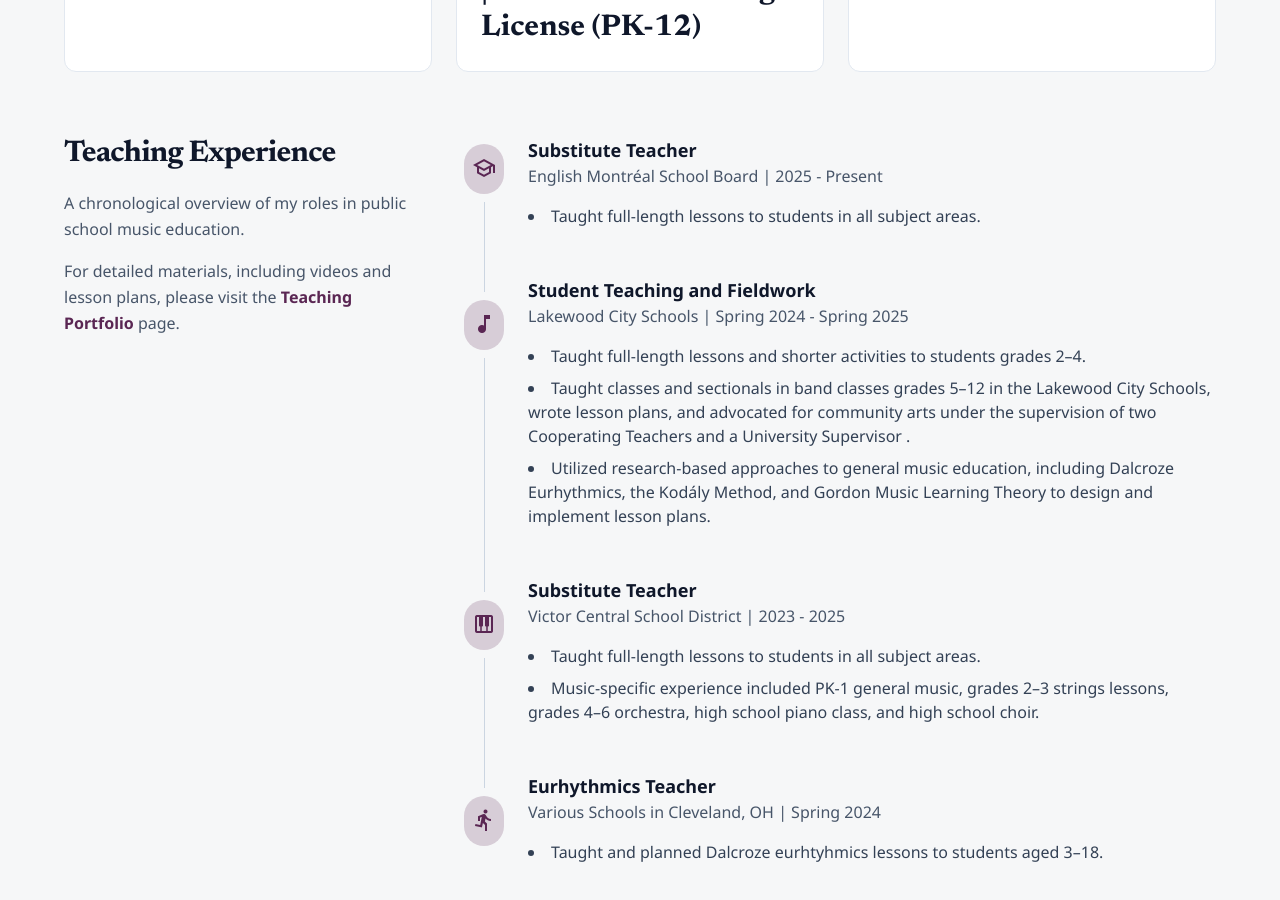
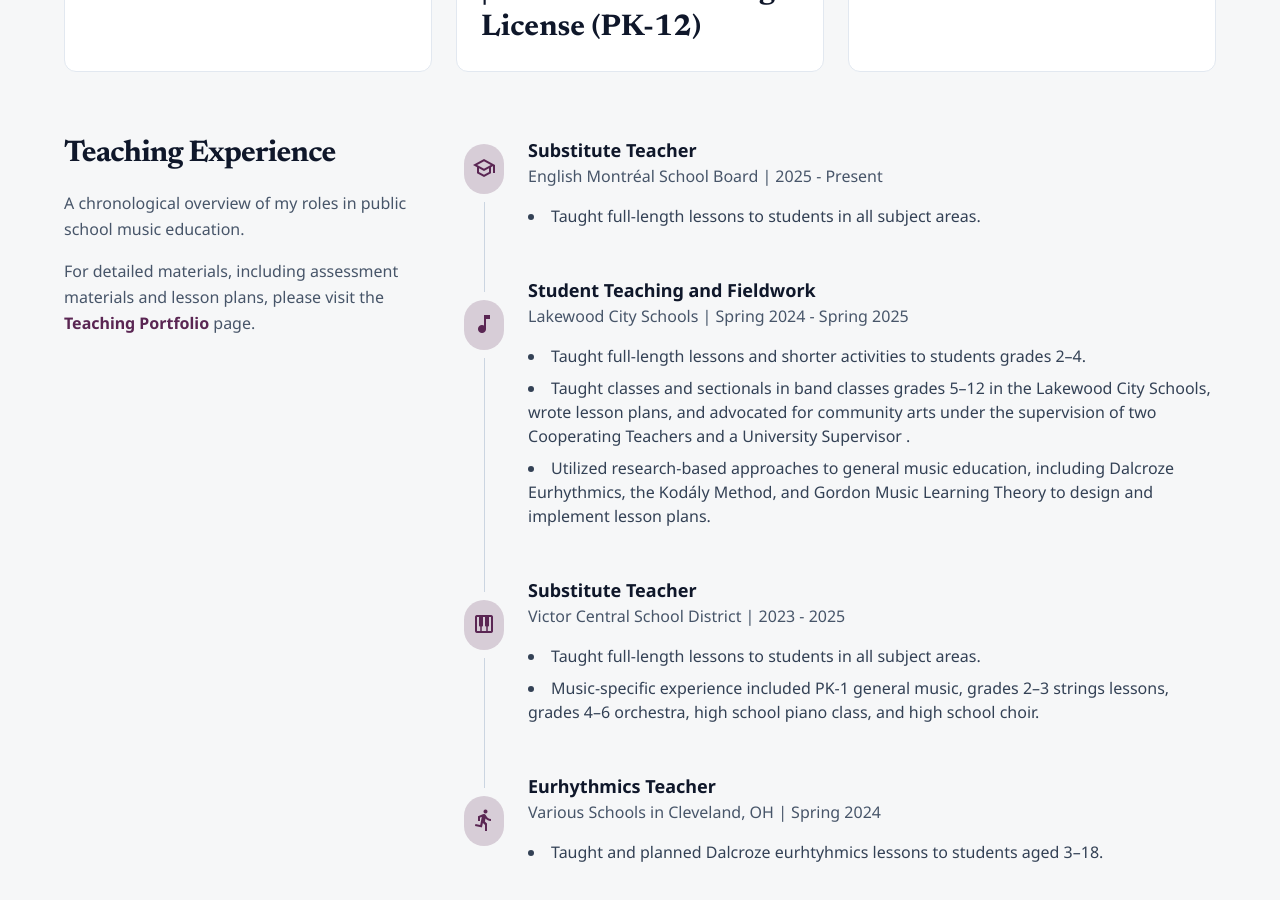
Before and after one commit to emmabentleymusic/emmabentleymusic.github.io, a Jekyll site: the page built from school-teaching.markdown, in a window 1280 px wide and 900 px high, scrolled down 500 px. Built offline with Jekyll 4.4.1, drawn with Linux system fonts in a browser that asks for light colours; nearby versions of some CDN libraries.

Commit message:
more things

```diff
--- a/school-teaching.markdown
+++ b/school-teaching.markdown
@@ -23,7 +23,7 @@ subtitle: Dedicated to fostering a lifelong love of music through engaging and s
     <div class="lg:col-span-1">
         <h2 class="font-display text-slate-900 dark:text-slate-100 text-3xl font-bold leading-tight tracking-tight pb-4">Teaching Experience</h2>
         <p class="text-slate-600 dark:text-slate-400 leading-relaxed">A chronological overview of my roles in public school music education.</p>
-        <p class="mt-4 text-slate-600 dark:text-slate-400 leading-relaxed">For detailed materials, including videos and lesson plans, please visit the <a class="font-semibold text-primary hover:underline" href="/teaching-portfolio">Teaching Portfolio</a> page.</p>
+        <p class="mt-4 text-slate-600 dark:text-slate-400 leading-relaxed">For detailed materials, including assessment materials and lesson plans, please visit the <a class="font-semibold text-primary hover:underline" href="/teaching-portfolio">Teaching Portfolio</a> page.</p>
     </div>
     <div class="lg:col-span-2">
         <div class="grid grid-cols-[auto_1fr] gap-x-6">
```
